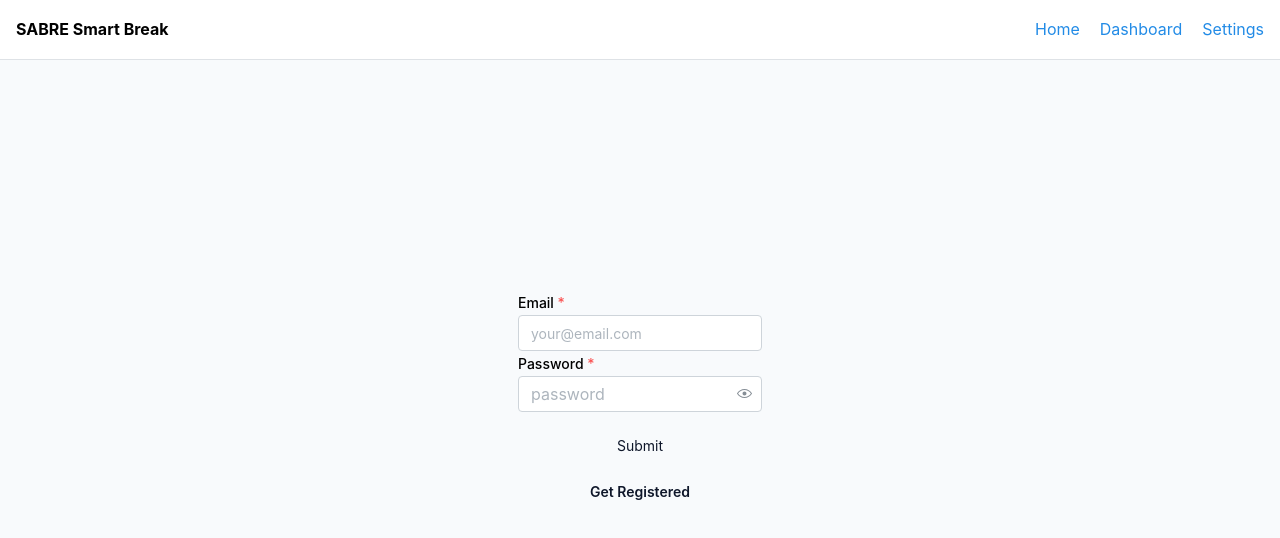
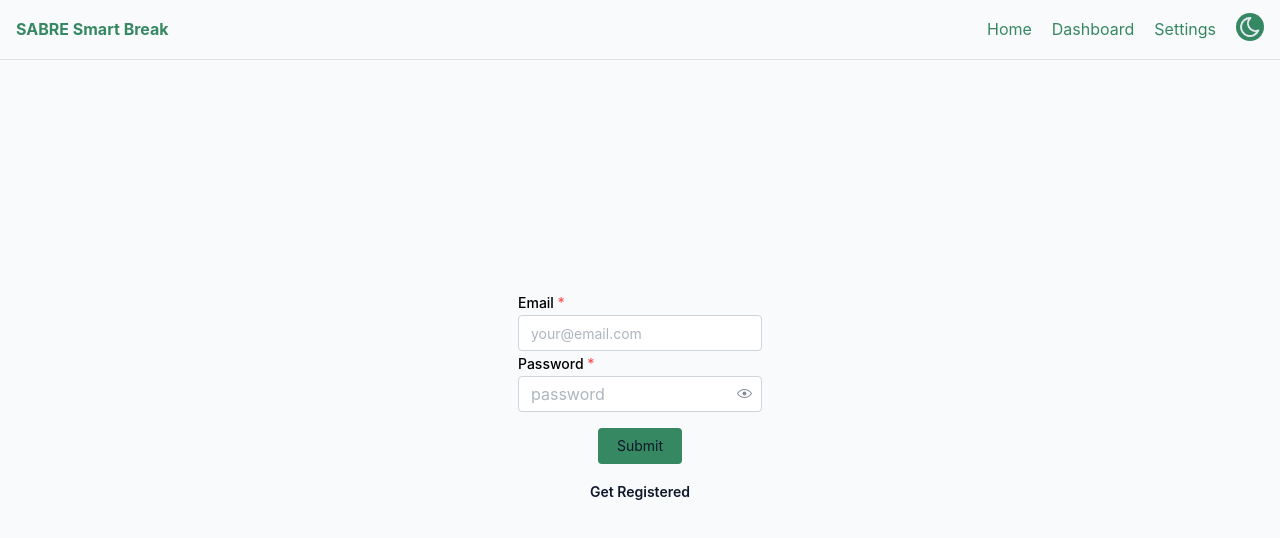
Before and after one commit to Duro233/smartbreaker, a React app in the folder frontend/: page / in a window 1280 px wide. Shown: the top 538 px of the page. Built offline with nearby package versions, Linux system fonts and the light colour scheme; the HTML template or start-up script is replaced by a standard one.

Commit message:
feat: Added small night shift
added preliminary night shift mode and toggle button. Overall color
scheme is still to be determined.

```diff
--- a/frontend/package.json
+++ b/frontend/package.json
@@ -13,6 +13,7 @@
     "@mantine/core": "^8.3.13",
     "@mantine/form": "^8.3.13",
     "@mantine/hooks": "^8.3.13",
+    "@tabler/icons-react": "^3.36.1",
     "axios": "^1.13.2",
     "react": "^19.2.0",
     "react-dom": "^19.2.0",
--- a/frontend/src/components/navigation.tsx
+++ b/frontend/src/components/navigation.tsx
@@ -6,12 +6,21 @@ import {
   Text,
   Anchor,
   Stack,
+  ActionIcon,
+  useMantineColorScheme,
+  useComputedColorScheme,
+  useSafeMantineTheme,
+  MantineProvider
 } from '@mantine/core';
 import { useDisclosure } from '@mantine/hooks';
+import { Icon123, IconAdjustments, IconMoon, IconSun } from '@tabler/icons-react';
+import { useState } from 'react';
 
 export default function Navigation() {
   const [opened, { toggle, close }] = useDisclosure();
-
+  //const [toggleNight, setToggleNight] = useState(true);
+  const { setColorScheme, toggleColorScheme } = useMantineColorScheme();
+  const computed = useComputedColorScheme('light', {getInitialValueInEffect : true})
   const links = ['Home', 'Dashboard', 'Settings'];
 
   return (
@@ -45,6 +54,11 @@ export default function Navigation() {
                 {link}
               </Anchor>
             ))}
+            <Anchor>
+                <ActionIcon radius='xl' aria-label='toggle' className="navToggle" onClick={() => toggleColorScheme()}>
+                    {computed === 'light' ? <IconMoon /> : <IconSun /> }
+                </ActionIcon>
+            </Anchor>
           </Group>
         </Group>
       </AppShell.Header>
--- a/frontend/src/index.css
+++ b/frontend/src/index.css
@@ -4,6 +4,9 @@
   --app-card: #ffffff;
   --app-text: #0f172a;
   --app-border: #e2e8f0;
+  --app-button: #368862;
+  --app-button-hover: #42a563;
+  --app-button-text: #e2e8f0;
 }
 :root[data-mantine-color-scheme="dark"] {
   --app-bg: #0b1220;
@@ -12,6 +15,7 @@
   --app-border: #1f2a44;
   --app-button: #368862;
   --app-button-hover: #42a563;
+  --app-button-text: #e2e8f0;
 }
 
 :root {
@@ -50,6 +54,42 @@
   transition: color 0.2s ease-in-out;
 }
 
+/* Navigation Bar */
+.mantine-Group-root
+{
+  background: var(--app-bg)
+}
+
+/* Mobile Navigation Bar */
+.mantine-AppShell-navbar
+{
+  background-color: var(--app-bg);
+}
+
+/* Navigation Bar Link Text */
+.mantine-Text-root
+{
+  color: var(--app-button)
+}
+
+/* Navigation Dark/Light Mode Toggle Button */
+.navToggle
+{
+  background-color: var(--app-button);
+  color: var(--app-button-text);
+}
+
+.navToggle:hover
+{
+  background-color: var(--app-button-hover);
+  transition: background-color 0.2s ease-in-out;
+}
+
+
+
+
+
+
 
 
 
```
Also changed, not shown: 1 other file (tests, documents, lock files or other folders).
